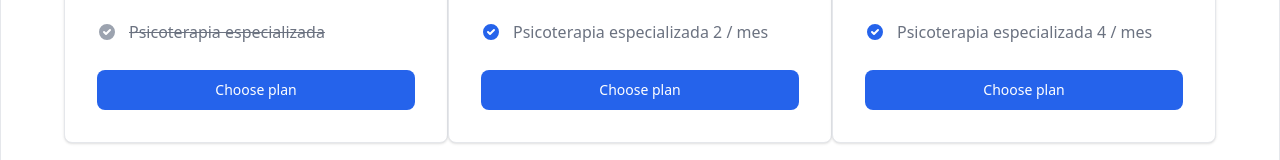
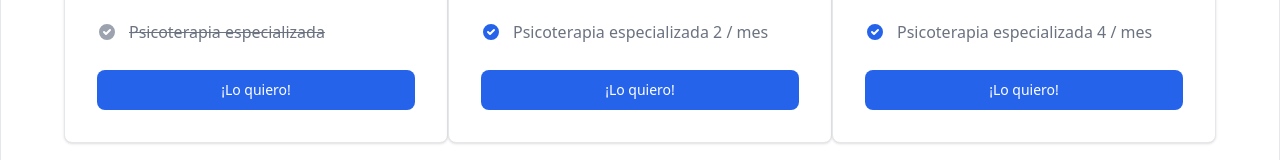
Before and after one commit to juanpablosolana/avioneta, a Next.js app: page / in a window 1280 px wide. Shown: the part 1433-1593 px from the top of the page. Built offline with nearby package versions, Linux system fonts and the light colour scheme; no server answers.

Commit message:
🚑 Fix: Update card product text and erase console.log

```diff
--- a/src/components/ProductsCard.js
+++ b/src/components/ProductsCard.js
@@ -48,7 +48,7 @@
               )
         }
       </ul>
-      <button type='button' className='text-white bg-blue-600 hover:bg-blue-700 focus:ring-4 focus:outline-none focus:ring-blue-200 dark:focus:ring-blue-900 font-medium rounded-lg text-sm px-5 py-2.5 inline-flex justify-center w-full text-center'>Choose plan</button>
+      <button type='button' className='text-white bg-blue-600 hover:bg-blue-700 focus:ring-4 focus:outline-none focus:ring-blue-200 dark:focus:ring-blue-900 font-medium rounded-lg text-sm px-5 py-2.5 inline-flex justify-center w-full text-center'>¡Lo quiero!</button>
     </div>
   )
 }
--- a/src/components/Session.js
+++ b/src/components/Session.js
@@ -14,9 +14,7 @@
 }
 
 function Signout () {
-  const { data: session, status } = useSession()
-
-  console.log(session, status)
+  const { data: session } = useSession()
   return (
     <div>
       <li class='py-3 sm:py-4'>
```
